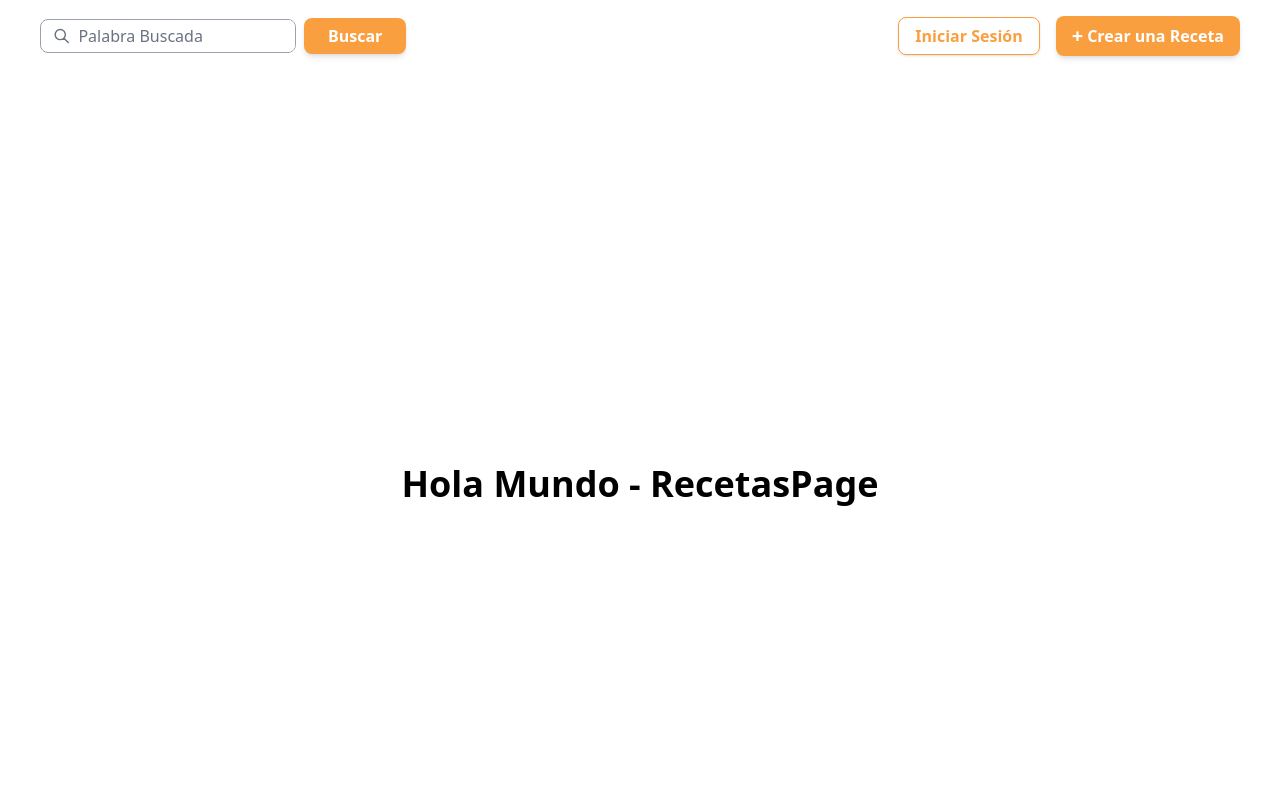
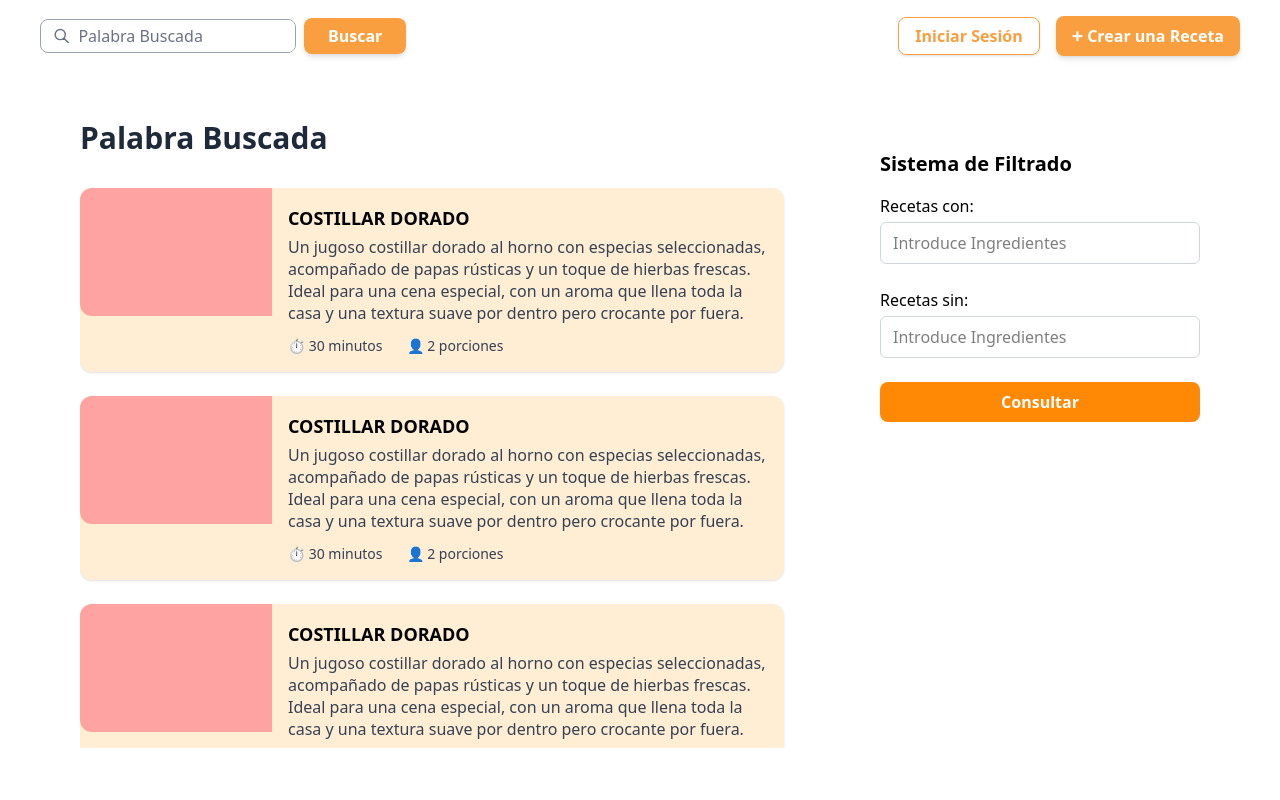
Before and after one commit to AnthoLogy63/Yapa, a React (Vite) app in the folder frontend/: page /recetas in a window 1280 px wide. Shown: the top 800 px of the page. Built offline with nearby package versions, Linux system fonts and the light colour scheme.

Commit message:
Avance de diseño Pagina recetas

```diff
--- a/frontend/src/pages/Home/Homepage.jsx
+++ b/frontend/src/pages/Home/Homepage.jsx
@@ -14,6 +14,34 @@ function Homepage() {
   };
 
   return (
+    <div className="relative">
+
+      <div className="absolute top-[0.5vw] left-[8vw] z-50">
+
+        <div className="w-48 h-48 bg-orange-300 rounded-md shadow-md absolute top-0 left-0 -z-10"></div>
+
+        <div
+          className="w-48 h-48 bg-yellow-200 rounded-md shadow-lg relative"
+          style={{ transform: "rotate(-5deg)" }}
+        >
+          <div className="absolute inset-0 flex items-center justify-center p-4">
+            <p className="text-gray-700 font-semibold text-center leading-snug">
+              Buenos días, este<br />
+              día es tuyo, no<br />
+              permitas que nadie<br />
+              te lo arruine
+            </p>
+          </div>
+
+          <div className="absolute -top-6 left-1/2 transform -translate-x-1/2 text-4xl">
+            🍅
+          </div>
+        </div>
+</div>
+
+
+
+
       <div className="flex flex-col items-center bg-white p-8 pt-0 w-full max-w-7xl mx-auto">
         <div className="flex flex-col items-center mb-8">
           <img src={YapaLogo} alt="Logo Yapa" className="w-[20vw] h-auto" />
@@ -81,7 +109,6 @@ function Homepage() {
             RECOMENDACIONES DEL DÍA:
           </h2>
           <div className="flex justify-between space-x-8">
-          {/* Tarjeta 1 */}
             <div className="flex flex-col w-100 shadow-lg rounded-lg overflow-hidden bg-white hover:shadow-xl transition cursor-pointer relative">
               <div className="h-[13vw] relative" style={{ backgroundColor: '#ff9a2e15' }}>
                 <div
@@ -93,7 +120,6 @@ function Homepage() {
               </div>
             </div>
 
-          {/* Tarjeta 2 */}
             <div className="flex flex-col w-100 shadow-lg rounded-lg overflow-hidden bg-white hover:shadow-xl transition cursor-pointer relative">
               <div className="h-[13vw] relative" style={{ backgroundColor: '#ff9a2e15' }}>
                 <div
@@ -105,7 +131,6 @@ function Homepage() {
               </div>
             </div>
 
-          {/* Tarjeta 3 */}
             <div className="flex flex-col w-100 shadow-lg rounded-lg overflow-hidden bg-white hover:shadow-xl transition cursor-pointer relative">
               <div className="h-[13vw] relative" style={{ backgroundColor: '#ff9a2e15' }}>
                 <div
@@ -119,8 +144,7 @@ function Homepage() {
           </div>
         </div>
 
-
-
+      </div>
 
     </div>
   );
--- a/frontend/src/pages/Recetas/Recetas.jsx
+++ b/frontend/src/pages/Recetas/Recetas.jsx
@@ -1,7 +1,80 @@
+import { useNavigate } from "react-router-dom";
+
 function RecetasPage() {
+  const navigate = useNavigate();
+
   return (
-    <div className="min-h-screen flex items-center justify-center bg-white">
-      <h1 className="text-4xl font-bold">Hola Mundo - RecetasPage</h1>
+    <div className="w-full bg-white px-20 py-7 grid grid-cols-3 gap-20">
+
+      <div className="col-span-2 flex flex-col">
+        <h2 className="text-3xl font-bold text-gray-800 mb-6 top-0 bg-white py-2 z-10">
+          Palabra Buscada
+        </h2>
+
+        <div
+          className="space-y-6 overflow-y-auto pr-4"
+          style={{ maxHeight: "70vh" }}
+        >
+          {[1, 2, 3, 4, 5, 6, 7].map((item) => (
+            <div
+              key={item}
+              onClick={() => navigate(`/recetas/${item}`)}
+              className="w-full bg-orange-100 rounded-xl shadow p-0 flex gap-0 cursor-pointer
+                         transition transform hover:scale-[1.01] active:scale-[0.98]"
+            >
+              {/* IMAGEN OCUPA TODO EL LADO IZQUIERDO SIN MÁRGENES */}
+              <div className="flex-shrink-0 w-48 h-32 rounded-l-xl overflow-hidden">
+                <div className="w-full h-full bg-red-300"></div>
+              </div>
+
+              {/* CONTENIDO */}
+              <div className="flex flex-col p-4">
+                <h3 className="font-bold text-lg">COSTILLAR DORADO</h3>
+
+                <p className="text-gray-700 text-base mt-1 leading-snug">
+                  Un jugoso costillar dorado al horno con especias seleccionadas,
+                  acompañado de papas rústicas y un toque de hierbas frescas.
+                  Ideal para una cena especial, con un aroma que llena toda la casa
+                  y una textura suave por dentro pero crocante por fuera.
+                </p>
+
+                <div className="flex items-center gap-6 mt-3 text-sm text-gray-700">
+                  <span>⏱ 30 minutos</span>
+                  <span>👤 2 porciones</span>
+                </div>
+              </div>
+            </div>
+          ))}
+        </div>
+      </div>
+
+      {/* SISTEMA DE FILTRADO */}
+      <div className="mt-[3vw] h-fit flex flex-col bg-white">
+        <h3 className="text-xl font-semibold mb-4">Sistema de Filtrado</h3>
+
+        <div className="mb-6">
+          <p className="font-medium mb-1">Recetas con:</p>
+          <input
+            type="text"
+            placeholder="Introduce Ingredientes"
+            className="border border-gray-300 rounded-md px-3 py-2 w-full"
+          />
+        </div>
+
+        <div className="mb-6">
+          <p className="font-medium mb-1">Recetas sin:</p>
+          <input
+            type="text"
+            placeholder="Introduce Ingredientes"
+            className="border border-gray-300 rounded-md px-3 py-2 w-full"
+          />
+        </div>
+
+        <button className="bg-orange-400 hover:bg-orange-500 text-white font-semibold py-2 rounded-lg">
+          Consultar
+        </button>
+      </div>
+
     </div>
   );
 }
```
Lines whose indentation alone changed are shown as unchanged.
